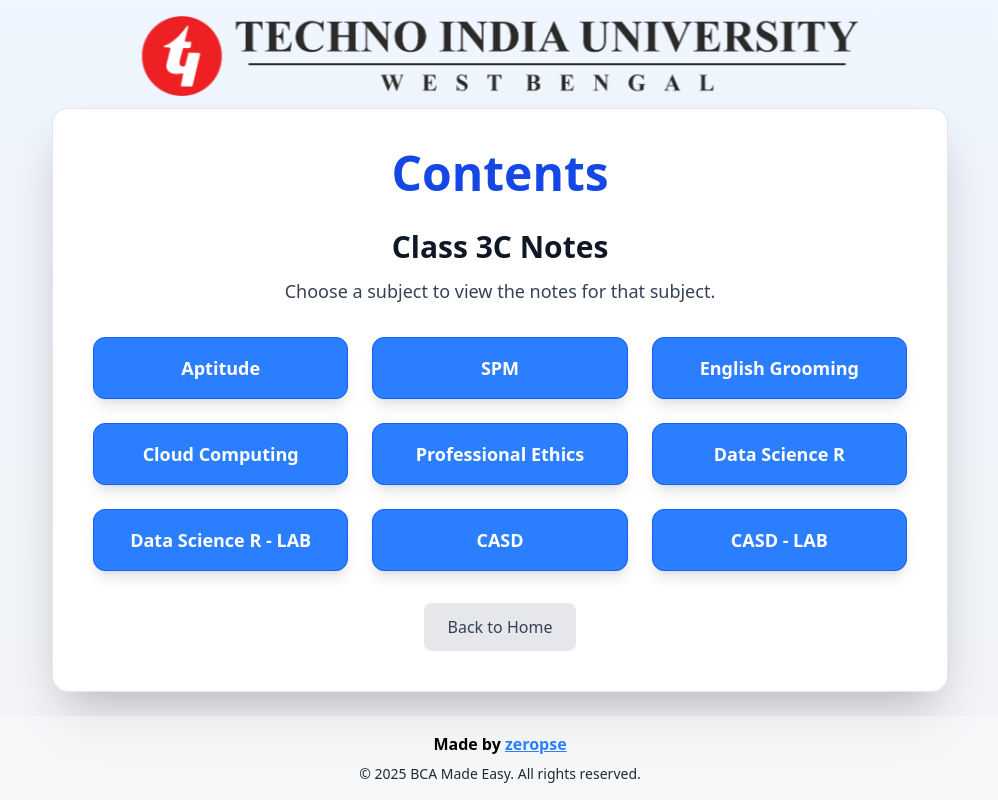
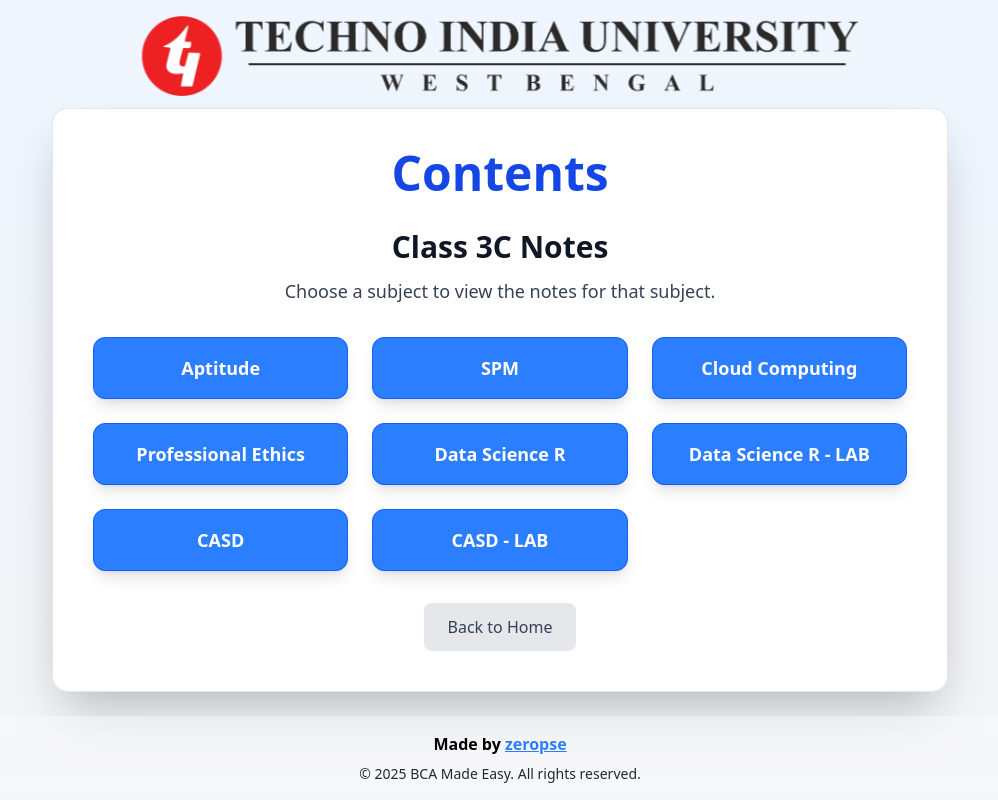
Before and after one commit to zeropse/ezbca, a React (Vite) app: page /content in a window 1280 px wide. Shown: the whole page, without its empty margins (140-1138 px from the left). Built offline with nearby package versions, Linux system fonts and the light colour scheme.

Commit message:
update notes

```diff
--- a/src/data/subjectNotes.js
+++ b/src/data/subjectNotes.js
@@ -31,7 +31,6 @@ const subjectNotes = {
       link: "https://docs.google.com/document/d/10BgrwglIiTDoVu3YlDwa-RX4u8Iz9b1tpy-756l2J30/edit?usp=drive_link",
     },
   ],
-  "english-grooming-notes": [],
   "data-science-r-notes": [],
   "data-science-r-lab-notes": [],
   "casd-notes": [
--- a/src/data/subjects.js
+++ b/src/data/subjects.js
@@ -1,7 +1,6 @@
 const subjects = [
   { name: "Aptitude", slug: "aptitude-notes" },
   { name: "SPM", slug: "spm-notes" },
-  { name: "English Grooming", slug: "english-grooming-notes" },
   { name: "Cloud Computing", slug: "cloud-computing-notes" },
   { name: "Professional Ethics", slug: "professional-ethics-notes" },
   { name: "Data Science R", slug: "data-science-r-notes" },
--- a/src/pages/Content.jsx
+++ b/src/pages/Content.jsx
@@ -2,17 +2,15 @@ import { Link } from "react-router-dom";
 import subjects from "../data/subjects";
 import { Toaster, toast } from "react-hot-toast";
 import { useRef, useEffect } from "react";
+
 const Content = () => {
   const toastShown = useRef(false);
 
   useEffect(() => {
     if (!toastShown.current) {
-      toast.error(
-        "English Grooming, Data Science - R (Theory+Lab) Notes not yet added",
-        {
-          duration: 1300,
-        }
-      );
+      toast.error("No Notes Added for Data Science - R", {
+        duration: 1300,
+      });
       toastShown.current = true;
     }
   }, []);
```
Also changed, not shown: package.json (+5 -5 lines).
